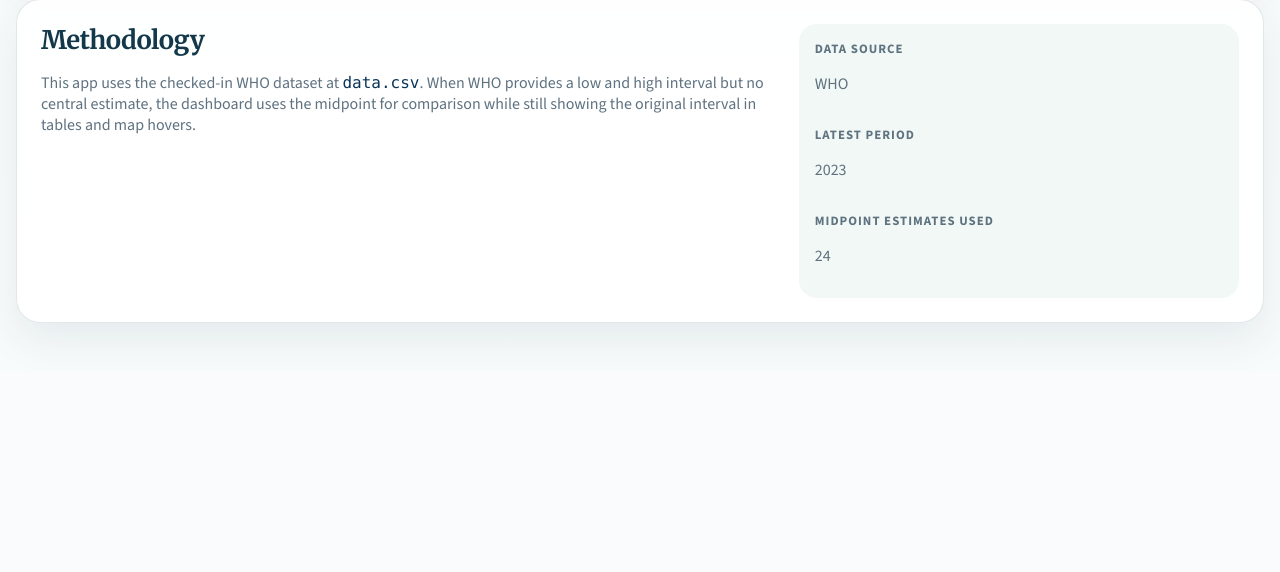
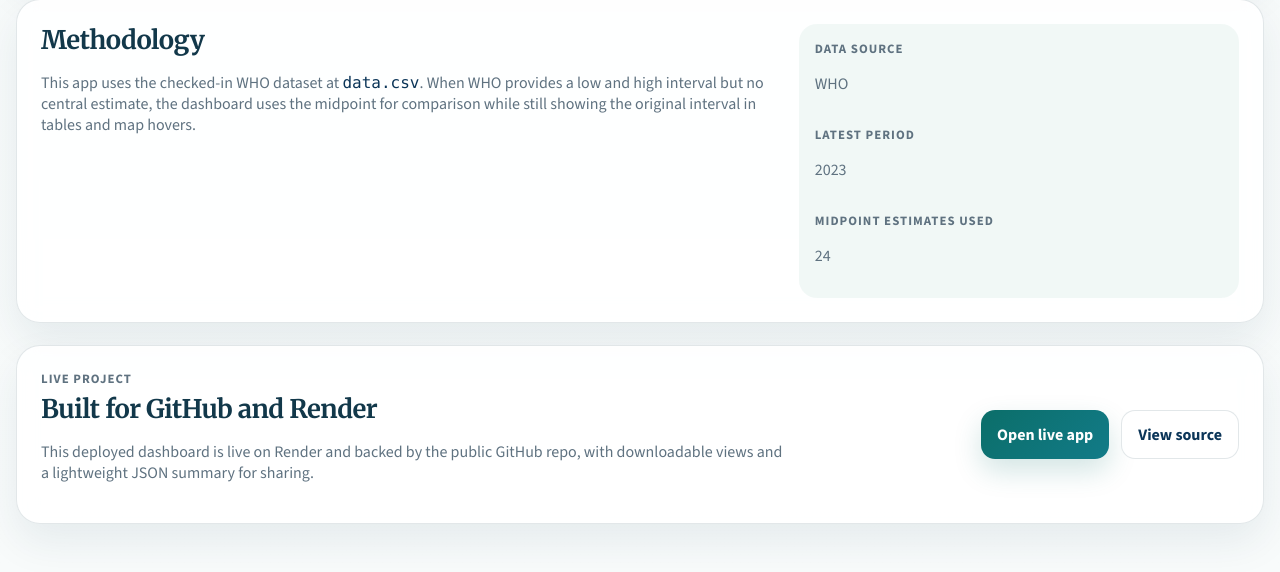
Before and after one commit to andyombogo/art-coverage-app, a Flask app: page / in a window 1280 px wide. Shown: the part 4638-5210 px from the top of the page. Before the commit the page ends 4975 px from the top, so only its background shows below. Run offline with Flask 3, Linux system fonts and the light colour scheme; some libraries are stand-ins or nearby versions.

Commit message:
Highlight live deployment and app sharing polish

```diff
--- a/app.py
+++ b/app.py
@@ -2,6 +2,7 @@ from __future__ import annotations
 
 import io
 import os
+from urllib.parse import urlencode
 
 from flask import Flask, Response, jsonify, render_template, request
 
@@ -27,6 +28,9 @@ from dashboard.visuals import (
     build_top_locations_chart,
 )
 
+LIVE_APP_URL = os.environ.get("LIVE_APP_URL", "https://art-coverage-dashboard.onrender.com")
+REPO_URL = "https://github.com/andyombogo/art-coverage-app"
+
 
 def create_app() -> Flask:
     app = Flask(__name__)
@@ -51,6 +55,7 @@ def create_app() -> Flask:
         snapshot = build_snapshot(dataset, year=year, region=region)
         prior_year = filter_options["previous_year_lookup"].get(year)
         year_over_year = build_year_over_year_changes(dataset, year=year, region=region)
+        current_view_query = urlencode({"year": year, "region": region})
 
         context = {
             "dataset_summary": describe_dataset(dataset),
@@ -75,6 +80,9 @@ def create_app() -> Flask:
             ),
             "latest_period": get_latest_period(dataset),
             "data_path": DATA_PATH.name,
+            "live_app_url": LIVE_APP_URL,
+            "repo_url": REPO_URL,
+            "current_view_url": f"{LIVE_APP_URL}/?{current_view_query}",
         }
 
         return render_template("index.html", **context)
--- a/static/styles.css
+++ b/static/styles.css
@@ -166,7 +166,8 @@ h2 {
 }
 
 .controls,
-.methodology {
+.methodology,
+.footer {
     margin-top: 1.35rem;
     padding: 1.5rem;
 }
@@ -354,6 +355,20 @@ tbody tr:nth-child(even) {
     gap: 1.5rem;
 }
 
+.footer {
+    display: grid;
+    grid-template-columns: minmax(0, 1.4fr) minmax(240px, 0.8fr);
+    gap: 1.5rem;
+    align-items: center;
+}
+
+.footer-links {
+    display: flex;
+    flex-wrap: wrap;
+    gap: 0.75rem;
+    justify-content: flex-end;
+}
+
 .methodology-meta {
     display: grid;
     gap: 1rem;
@@ -373,6 +388,7 @@ code {
     .controls,
     .story-grid,
     .methodology,
+    .footer,
     .metric-grid,
     .chart-grid {
         grid-template-columns: 1fr;
@@ -415,6 +431,10 @@ code {
         flex-direction: column;
     }
 
+    .footer-links {
+        justify-content: stretch;
+    }
+
     .card-heading {
         flex-direction: column;
         align-items: start;
--- a/templates/index.html
+++ b/templates/index.html
@@ -8,6 +8,15 @@
         name="description"
         content="Interactive WHO ART coverage dashboard for exploring regional performance, year-over-year change, and country-level coverage estimates."
     >
+    <meta name="theme-color" content="#0b3558">
+    <link rel="canonical" href="{{ current_view_url }}">
+    <meta property="og:title" content="WHO ART Coverage Dashboard">
+    <meta property="og:description" content="Interactive WHO ART coverage dashboard for regional trends, country comparisons, and filtered exports.">
+    <meta property="og:type" content="website">
+    <meta property="og:url" content="{{ current_view_url }}">
+    <meta name="twitter:card" content="summary_large_image">
+    <meta name="twitter:title" content="WHO ART Coverage Dashboard">
+    <meta name="twitter:description" content="Explore WHO ART coverage estimates by country, region, and year.">
     <link rel="preconnect" href="https://fonts.googleapis.com">
     <link rel="preconnect" href="https://fonts.gstatic.com" crossorigin>
     <link
@@ -220,6 +229,20 @@
                 </div>
             </div>
         </section>
+
+        <footer class="footer card">
+            <div>
+                <p class="eyebrow">Live project</p>
+                <h2>Built for GitHub and Render</h2>
+                <p class="section-copy">
+                    This deployed dashboard is live on Render and backed by the public GitHub repo, with downloadable views and a lightweight JSON summary for sharing.
+                </p>
+            </div>
+            <div class="footer-links">
+                <a class="button-link" href="{{ live_app_url }}" target="_blank" rel="noreferrer">Open live app</a>
+                <a class="button-link button-link-secondary" href="{{ repo_url }}" target="_blank" rel="noreferrer">View source</a>
+            </div>
+        </footer>
     </div>
 </body>
 </html>
```
Also changed, not shown: README.md.
